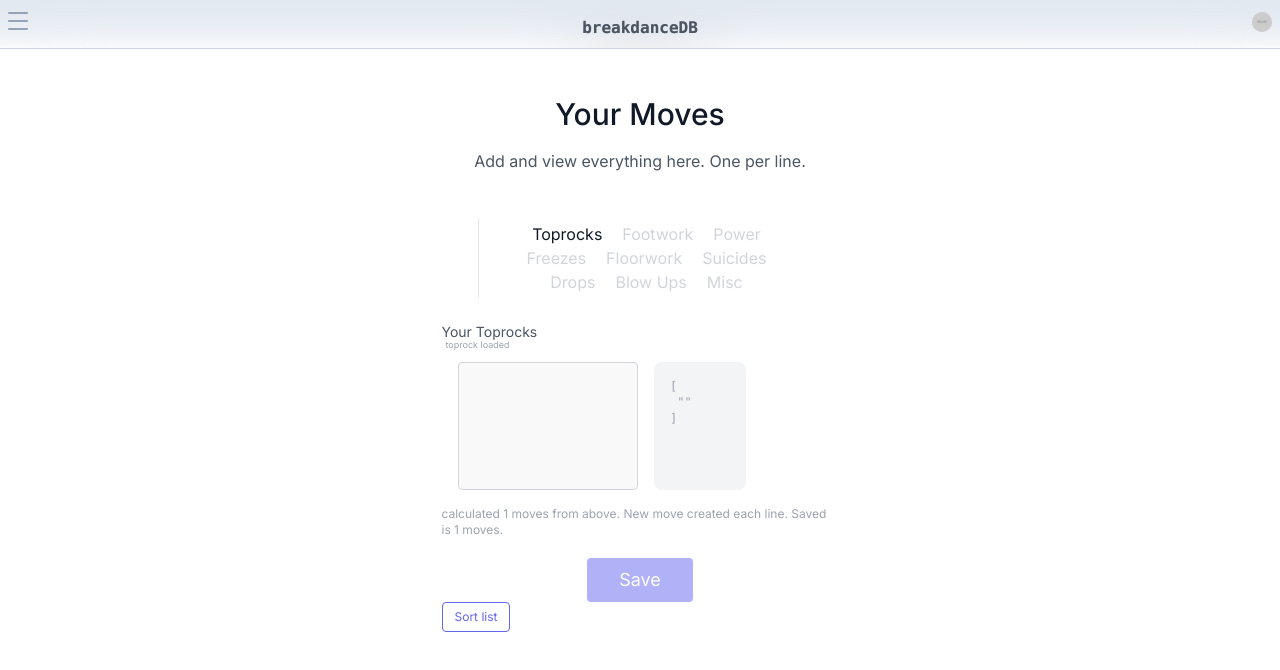
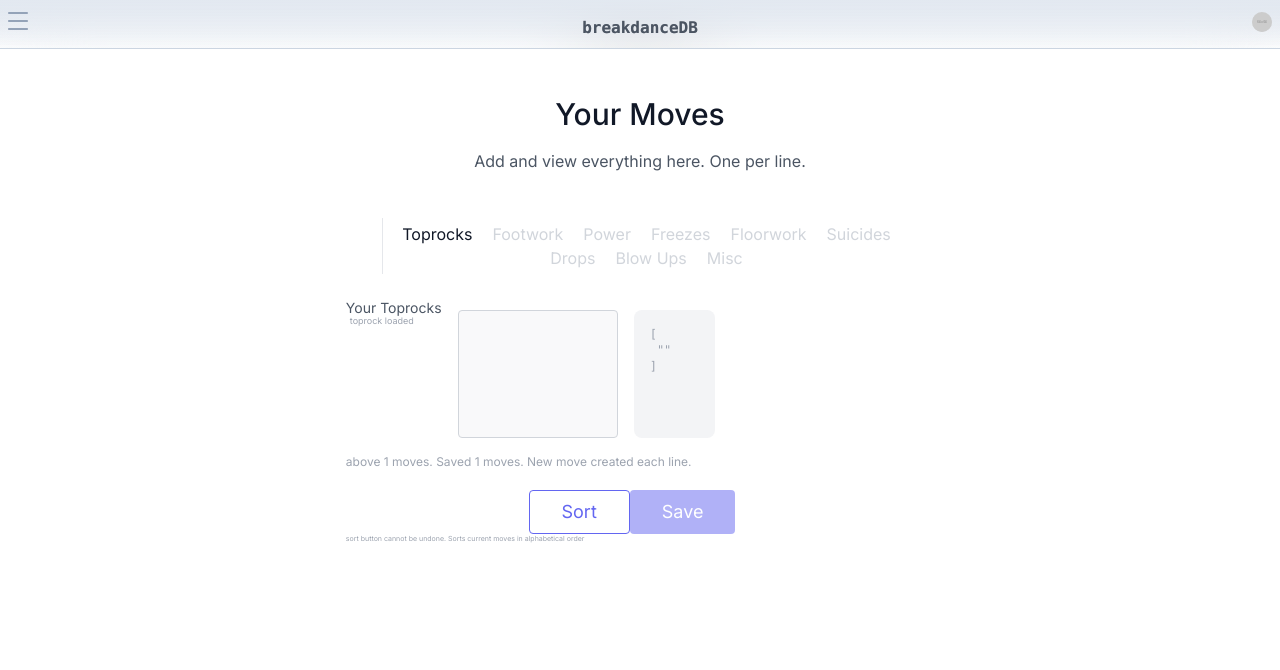
Before and after one commit to volaix/breakdancedb, a Next.js app: page /yourmoves in a window 1280 px wide. Shown: the top 670 px of the page. Built offline with nearby package versions, Linux system fonts and the light colour scheme.

Commit message:
FEATURE: sort button

```diff
--- a/src/app/yourmoves/page.tsx
+++ b/src/app/yourmoves/page.tsx
@@ -21,26 +21,19 @@ import { isValidKey } from '../_utils/lsValidation'
 import { useZustandStore } from '../_utils/zustandLocalStorage'
 
 //---------------------------utils---------------------------------
-const makeArray = (moveString: string): string[] => {
-  return moveString.split('\n')
-}
-const makeString = (moveArray: string[]): string => {
-  return moveArray.join('\r\n')
-}
+const makeArray = (moveString: string): string[] =>
+  moveString.split('\n').map((str) => str.trim())
+
+const makeString = (moveArray: string[]): string => moveArray.join('\r\n')
 
 const hasDuplicates = (array: string[]): boolean => {
   const uniqueItems = new Set(array)
   return uniqueItems.size !== array.length
 }
 
-//---------------------------types---------------------------------
-
-type Inputs = {
-  categoryMoves: string
-}
-
-//----------------------components-----------------------------
-
+/**
+ * gets mapped as categories user can select
+ */
 const categories: {
   label: string
   key: keyof GlobalStateProperties[typeof lsUserMoves]
@@ -55,6 +48,15 @@ const categories: {
   { label: 'Blow Ups', key: lsBlowups },
   { label: 'Misc', key: lsMisc },
 ]
+
+//---------------------------types---------------------------------
+
+type Inputs = {
+  categoryMoves: string
+}
+
+//----------------------components-----------------------------
+
 /**
  * Component that allows user to put in their moves into the database
  * one line per move in a text file.
@@ -129,6 +131,12 @@ const RenderYourMoves = () => {
     }
   }, [lsMoves, unsavedMoveList])
 
+  //----------------functions----------
+  const sortMovesInTextArea = () => {
+    setLsMoves(makeString(makeArray(unsavedMoveList).sort()))
+    setSaveButtonActive(true)
+  }
+
   //---------------------------handlers-----------------------------
 
   const handleChangeCategory = (
@@ -195,7 +203,8 @@ const RenderYourMoves = () => {
                 message: 'ERROR: DUPLICATE MOVES.',
                 visible: true,
               })
-              setLsMoves(makeString(movesArr.sort()))
+              sortMovesInTextArea()
+              // setLsMoves(makeString(movesArr.sort()))
               return
             } else if (isValidKey(selectedKey)) {
               setLsUserMovesByKey(selectedKey, movesArr)
@@ -205,10 +214,9 @@ const RenderYourMoves = () => {
               setNotification({ message: 'Saved', visible: true })
             }
           })}
-          className="-m-2 flex flex-wrap"
+          className="relative -m-2 flex w-full flex-wrap p-2"
         >
           {/* --------------------text area form--------------------------- */}
-          <section className="relative w-full p-2">
           {/* ---------------loaded text------------------------ */}
           <label className="absolute ml-1 mt-5 text-[9px]">
             {`${hasLoaded ? selectedKey + ' loaded' : 'Not loaded'}`}
@@ -229,29 +237,43 @@ const RenderYourMoves = () => {
             </pre>
           </section>
           <p className="text-xs">
-              {`calculated ${unsavedMoveList.split(/\r\n|\r|\n/).length} moves from above. New move created each line. Saved is ${lsMoves.split(/\r\n|\r|\n/).length} moves.`}
+            {`above ${unsavedMoveList.split(/\r\n|\r|\n/).length} moves. Saved ${lsMoves.split(/\r\n|\r|\n/).length} moves. New move created each line. `}
           </p>
           <Notification
             visible={!!notification?.visible}
             message={notification?.message || ''}
           />
+          {/* -------------Buttons-------------- */}
+          <section className="mt-5 flex w-full justify-center">
+            {/* ----------sort button------- */}
+            <button
+              className="flex items-center justify-center rounded border
+              border-indigo-500 px-8 py-2 text-center
+              text-indigo-500"
+              onClick={(e) => {
+                //prevents form submit
+                e.preventDefault()
+                sortMovesInTextArea()
+              }}
+            >
+              <label className="text-lg leading-none">Sort</label>
+            </button>
             {/* -------------Save Button------------------ */}
             <button
               disabled={!saveButtonActive}
               type="submit"
-              className="mx-auto mt-5 flex rounded border-0 bg-indigo-500 px-8 py-2 text-lg text-white hover:bg-indigo-600 focus:outline-none disabled:opacity-50"
+              className="flex rounded border-0 bg-indigo-500
+              px-8 py-2 text-lg text-white hover:bg-indigo-600
+              focus:outline-none disabled:opacity-50"
             >
               {saveText}
             </button>
-            <button
-              className="flex h-fit items-center justify-center rounded border border-indigo-500 px-3 py-2 text-center text-xs text-indigo-500"
-              onClick={(e) => {
-                e.preventDefault()
-              }}
-            >
-              <label className="text-xs leading-none">Sort list</label>
-            </button>
           </section>
+          <p className="text-[7px]">
+            sort button cannot be undone. Sorts current moves in alphabetical
+            order
+          </p>
+          {/* ---------end of buttons--------- */}
         </form>
         {/* ------------end of form----------- */}
       </article>
```
Lines whose indentation alone changed are shown as unchanged.
